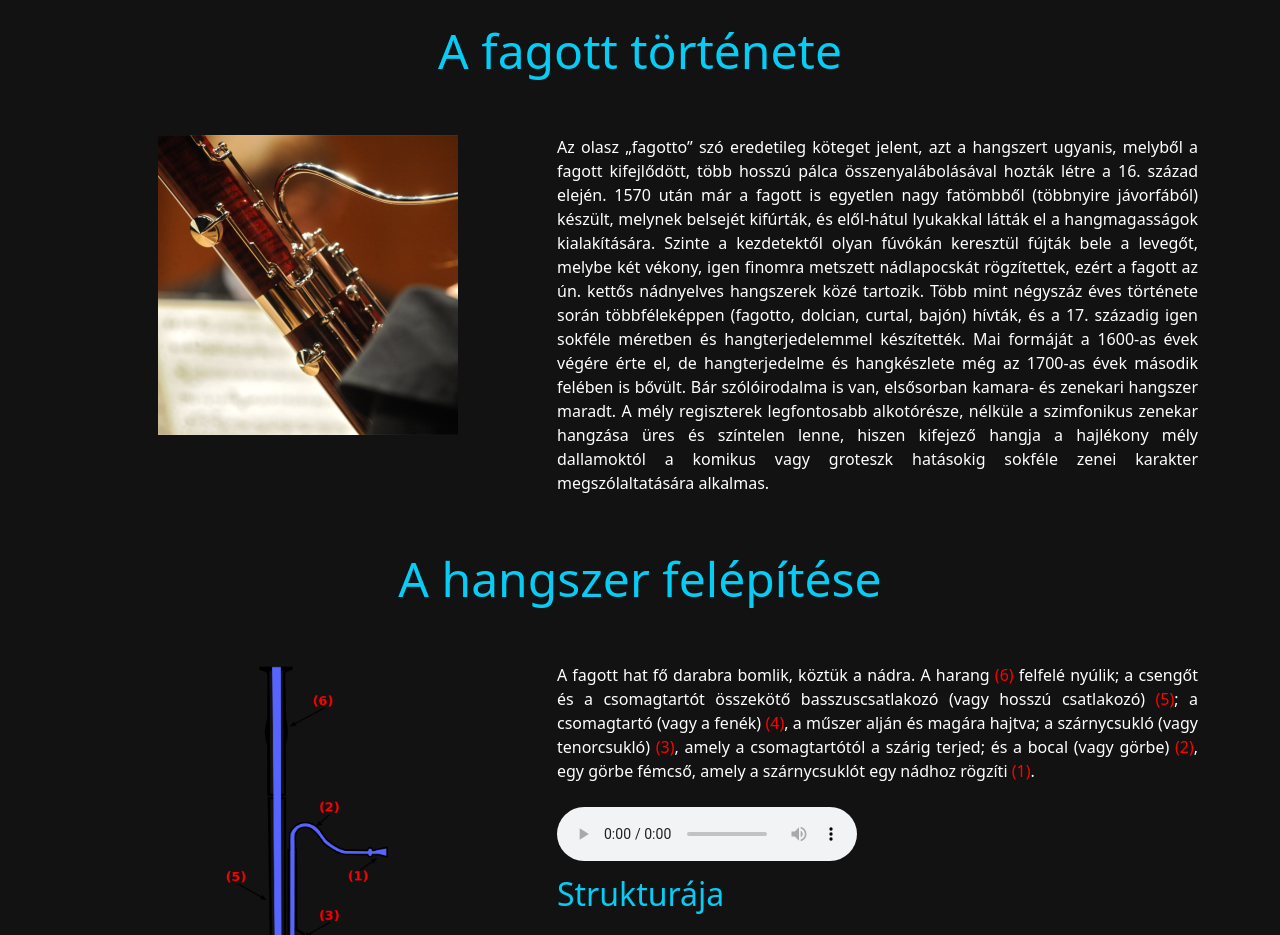
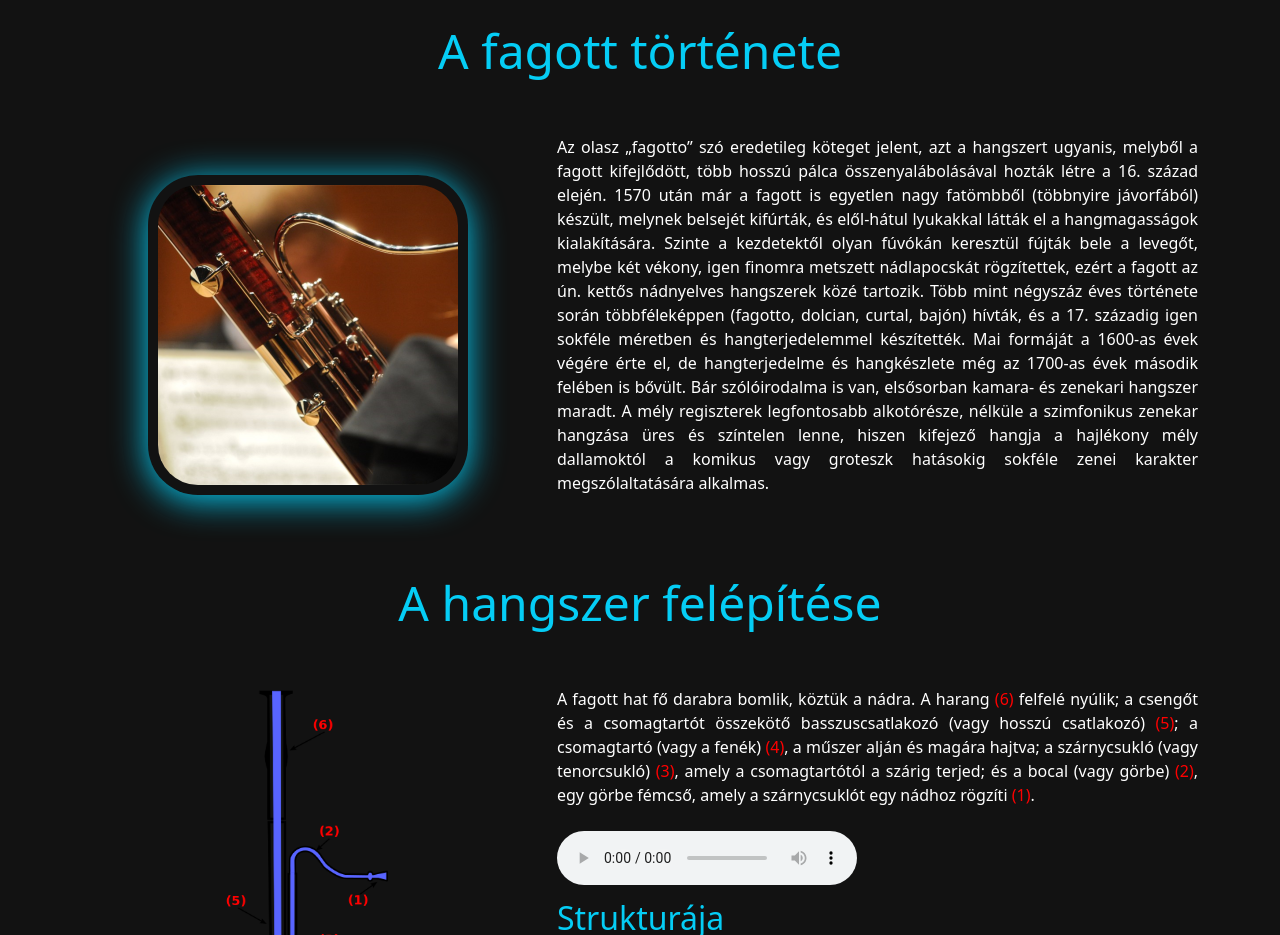
Before and after one commit to Personal-pb/Fagott, a plain HTML site: page index.html in a window 1280 px wide. Shown: the part 840-1775 px from the top of the page. Drawn offline with nearby package versions, Linux system fonts and the light colour scheme.

Commit message:
Add files via upload

```diff
--- a/index.html
+++ b/index.html
@@ -49,7 +49,7 @@
           <div class="container">
           <div class="row">
           <div class="col-lg-8">
-            <div class="img-slideshow">
+            <div class="img-slideshow d-none d-sm-block">
               <div id="carouselExampleDark" class="carousel carousel-light slide" data-bs-ride="carousel">
                 <div class="carousel-indicators">
                   <button type="button" data-bs-target="#carouselExampleDark" data-bs-slide-to="0" class="active" aria-current="true" aria-label="Slide 1"></button>
@@ -95,8 +95,8 @@
     <div class="col-lg-12 tortene-title">
         <p class="hidden title-text-delay-4">A fagott története</p>
     </div>
-    <div class="col-lg-5">
-      <img src="tortene-img.png" alt="" class="his-pic img-fluid hidden alt-text-delay-1">
+    <div class="col-lg-5 zoom">
+      <img src="tortene-img.png" alt="" class="his-pic img-fluid hidden alt-text-delay-1 tort-img teszt">
     </div>
     <div class="col-lg-7 ">
       <p class="white-text-color text-justified hidden alt-text-delay-2">Az olasz „fagotto” szó eredetileg köteget jelent, azt a hangszert ugyanis, melyből a fagott
@@ -114,6 +114,7 @@
         mély dallamoktól a komikus vagy groteszk hatásokig sokféle zenei karakter
         megszólaltatására alkalmas.</p>
     </div>
+
     </div>
     <div class="row">
       <div class="col-lg-12 tortene-title">
@@ -121,7 +122,7 @@
       </div></div>
       <div class="row">
       <div class="col-lg-5">
-        <img src="felepetese.png" alt="" class="his-pic img-fluid hidden fel-pic">
+        <img src="felepetese.png" alt="" class="his-pic img-fluid hidden fel-pic ">
       </div>
       <div class="col-lg-7">
         <p class="white-text-color text-justified hidden">A fagott hat fő darabra bomlik, köztük a nádra. A harang <span class="reszek">(6)</span> felfelé nyúlik; a csengőt és a csomagtartót összekötő basszuscsatlakozó (vagy hosszú csatlakozó) <span class="reszek">(5)</span>; a csomagtartó (vagy a fenék) <span class="reszek">(4)</span>, a műszer alján és magára hajtva; a szárnycsukló (vagy tenorcsukló) <span class="reszek">(3)</span>, amely a csomagtartótól a szárig terjed; és a bocal (vagy görbe) <span class="reszek">(2)</span>, egy görbe fémcső, amely a szárnycsuklót egy nádhoz rögzíti <span class="reszek">(1)</span>.</p>
@@ -132,6 +133,7 @@
         <h2 class="st-text hidden">Strukturája</h2>
         <p class="white-text-color text-justified hidden">A fagott furata az oboáé és a szaxofonéhoz hasonlóan kúpos, a csizmacsukló két szomszédos furata a hangszer alján U alakú fém csatlakozóval van összekötve. Mind a furatok, mind a hanglyukak precíziós megmunkálásúak, és minden hangszer kézzel készül a megfelelő hangolás érdekében. A fagott falai a furat különböző pontjain vastagabbak; itt a hanglyukak a furat tengelyéhez képest szögben vannak fúrva, ami csökkenti a külső furatok közötti távolságot. Ez biztosítja az átlagos felnőtt kéz ujjainak fedését. A játékot megkönnyíti a nagy távolságra elhelyezkedő lyukak közötti távolság lezárása összetett kulcsműveletrendszerrel, amely szinte a hangszer teljes hosszán átnyúlik. A fagott teljes magassága 1,34 m (4 láb 5 hüvelyk) magasra nyúlik, de a teljes hanghossz 2,54 m (8 láb 4 hüvelyk), tekintve, hogy a cső vissza van duplázva önmagára. Vannak rövid hatótávolságú fagottok is, amelyek fiatal vagy vékony játékosok javára készültek.</p>
       </div>
+
     </div>
     </div></div>
     <div >
--- a/style.css
+++ b/style.css
@@ -226,6 +226,10 @@ color: black;
         margin-left: auto;
         margin-right: auto;
     }
+    .tort-img {
+        padding: 20px;
+        margin-bottom: 2.8rem;
+    }
 }
 @media screen and (max-width: 1500px) and (min-width: 900px) {
     .navbar {
@@ -241,3 +245,27 @@ color: black;
 
 
 }
+@media screen and (min-width: 1200px) {
+    .right-social-icon {
+        margin-right: 45px;
+    }
+    .zoom {
+        padding: 40px;
+        transition: transform .2s;
+        margin: 0 auto;
+      }
+
+    .zoom:hover {
+        transform: scale(1.2);
+
+    }
+}
+.teszt {
+
+    box-shadow: 0 0.3rem 2.2rem 0 #05cdf5;
+}
+.tort-img {
+    padding: 10px;
+    border-radius: 50px;
+
+}
```
